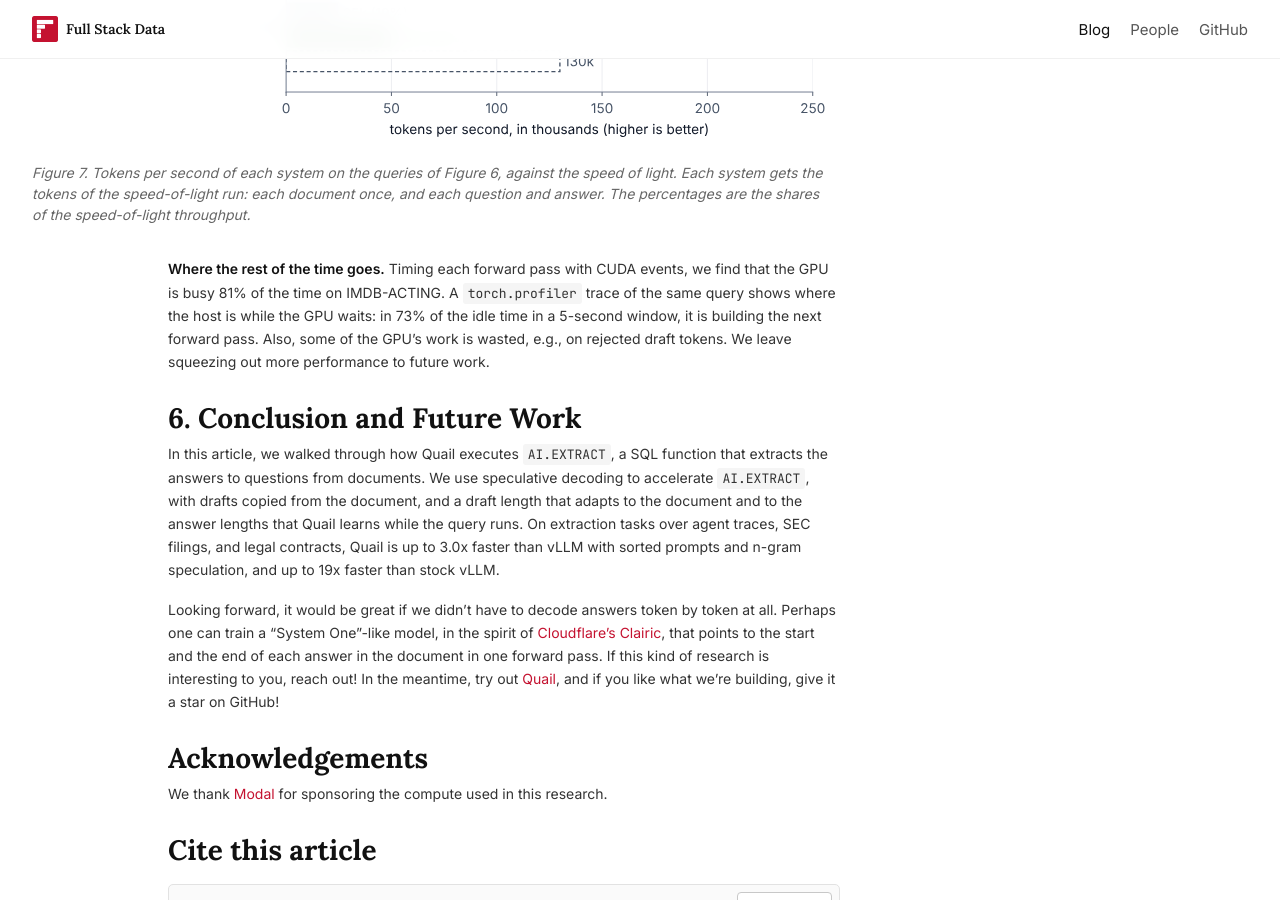
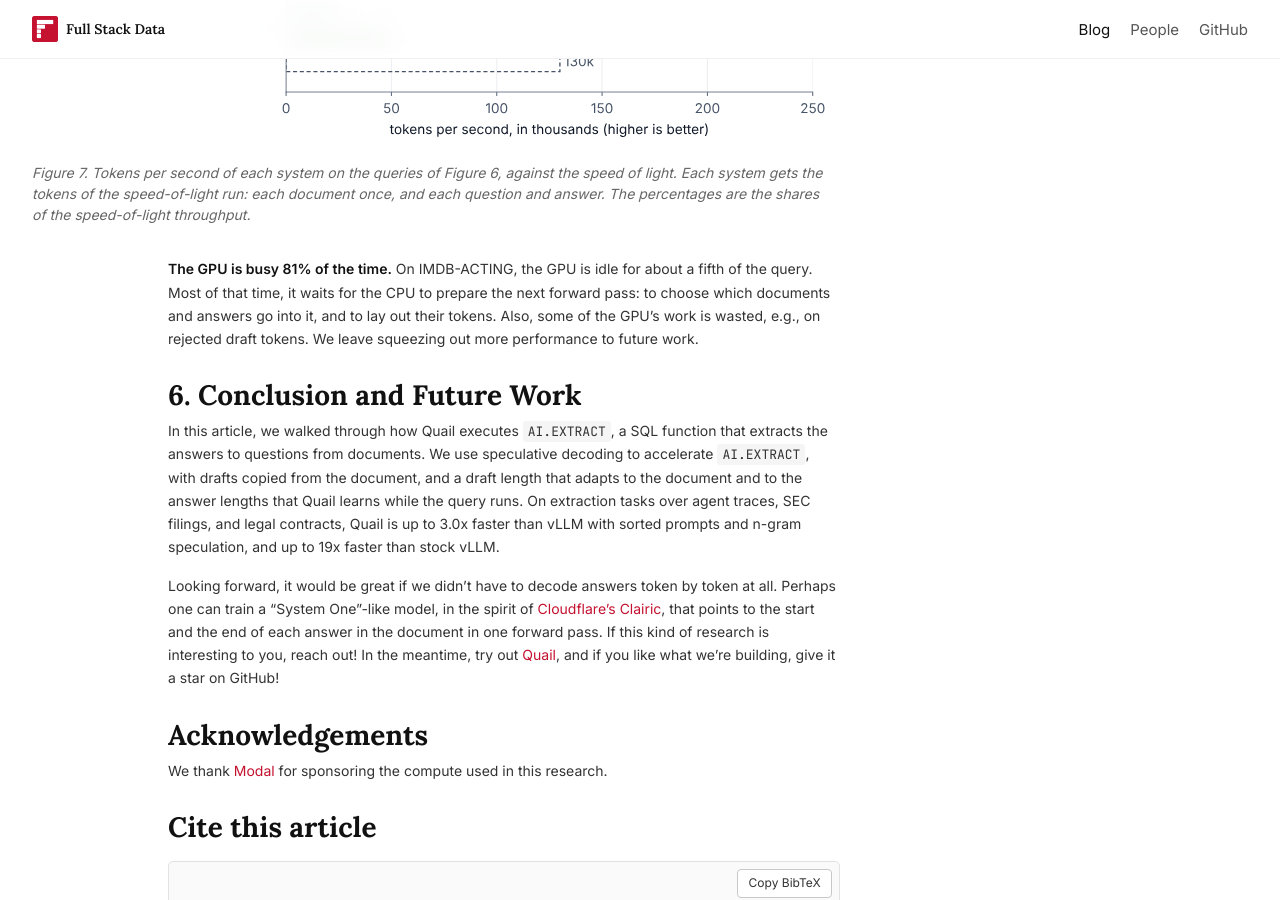
Before and after one commit to fsdatalab/fsdatalab.github.io, a Jekyll site: the page built from _posts/2026-10-26-ai-extract.md, in a window 1280 px wide and 900 px high, scrolled down 9294 px. Built offline with Jekyll 4.4.1, drawn with Linux system fonts in a browser that asks for light colours.

Commit message:
Say plainly why the GPU waits in the AI.EXTRACT post
Co-Authored-By: Claude Opus 5.5 <noreply@anthropic.com>
Claude-Session: https://claude.ai/code/session_012G22YLMk5BfN66z5wzqWeJ

```diff
--- a/_posts/2026-10-26-ai-extract.md
+++ b/_posts/2026-10-26-ai-extract.md
@@ -211,7 +211,7 @@ We use two groups of QUAIL-B queries.
 <figcaption>Figure 7. Tokens per second of each system on the queries of Figure 6, against the speed of light. Each system gets the tokens of the speed-of-light run: each document once, and each question and answer. The percentages are the shares of the speed-of-light throughput.</figcaption>
 </figure>
 
-**Where the rest of the time goes.** Timing each forward pass with CUDA events, we find that the GPU is busy 81% of the time on IMDB-ACTING. A `torch.profiler` trace of the same query shows where the host is while the GPU waits: in 73% of the idle time in a 5-second window, it is building the next forward pass. Also, some of the GPU's work is wasted, e.g., on rejected draft tokens. We leave squeezing out more performance to future work.
+**The GPU is busy 81% of the time.** On IMDB-ACTING, the GPU is idle for about a fifth of the query. Most of that time, it waits for the CPU to prepare the next forward pass: to choose which documents and answers go into it, and to lay out their tokens. Also, some of the GPU's work is wasted, e.g., on rejected draft tokens. We leave squeezing out more performance to future work.
 
 # 6. Conclusion and Future Work
 
```
